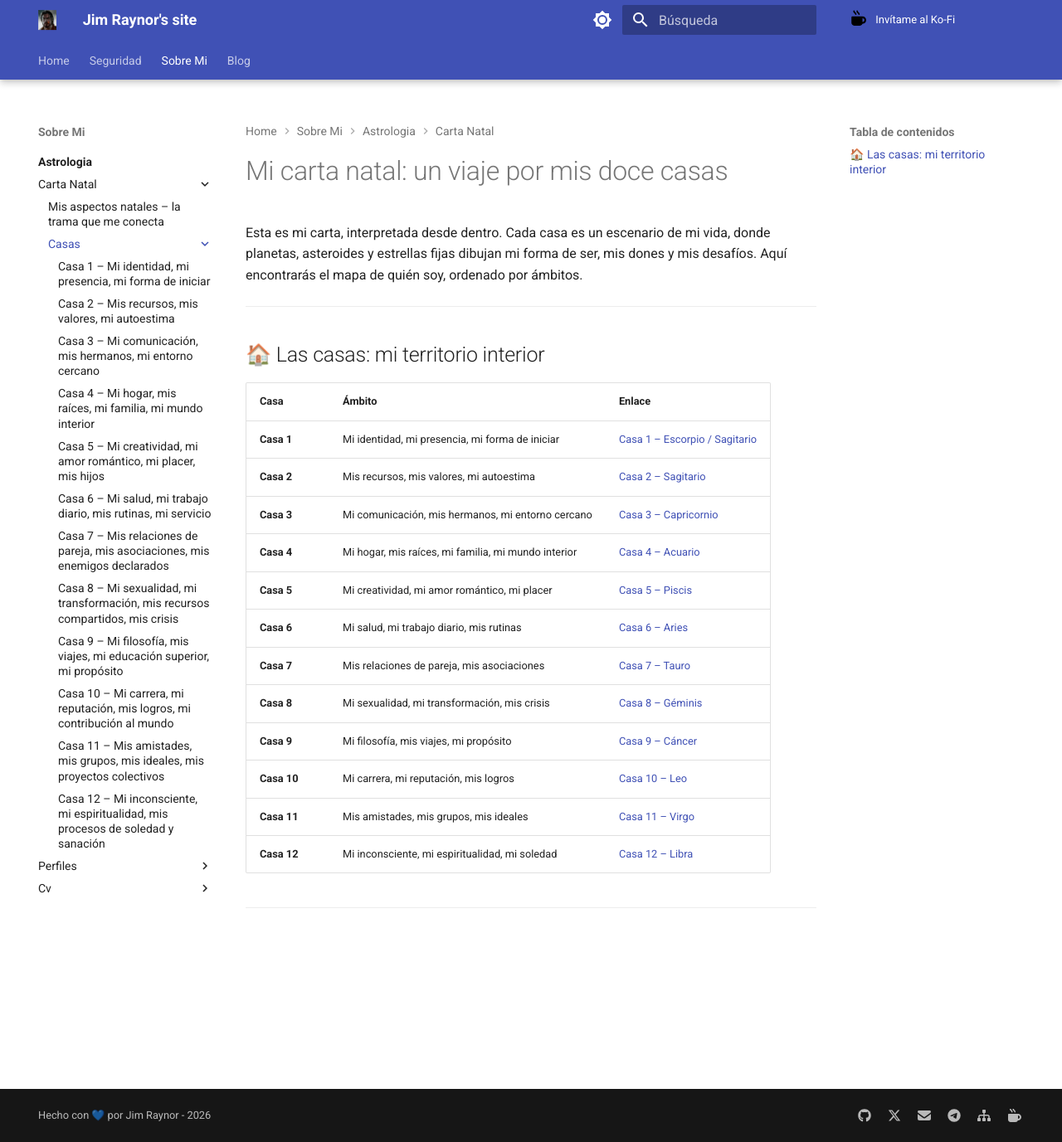
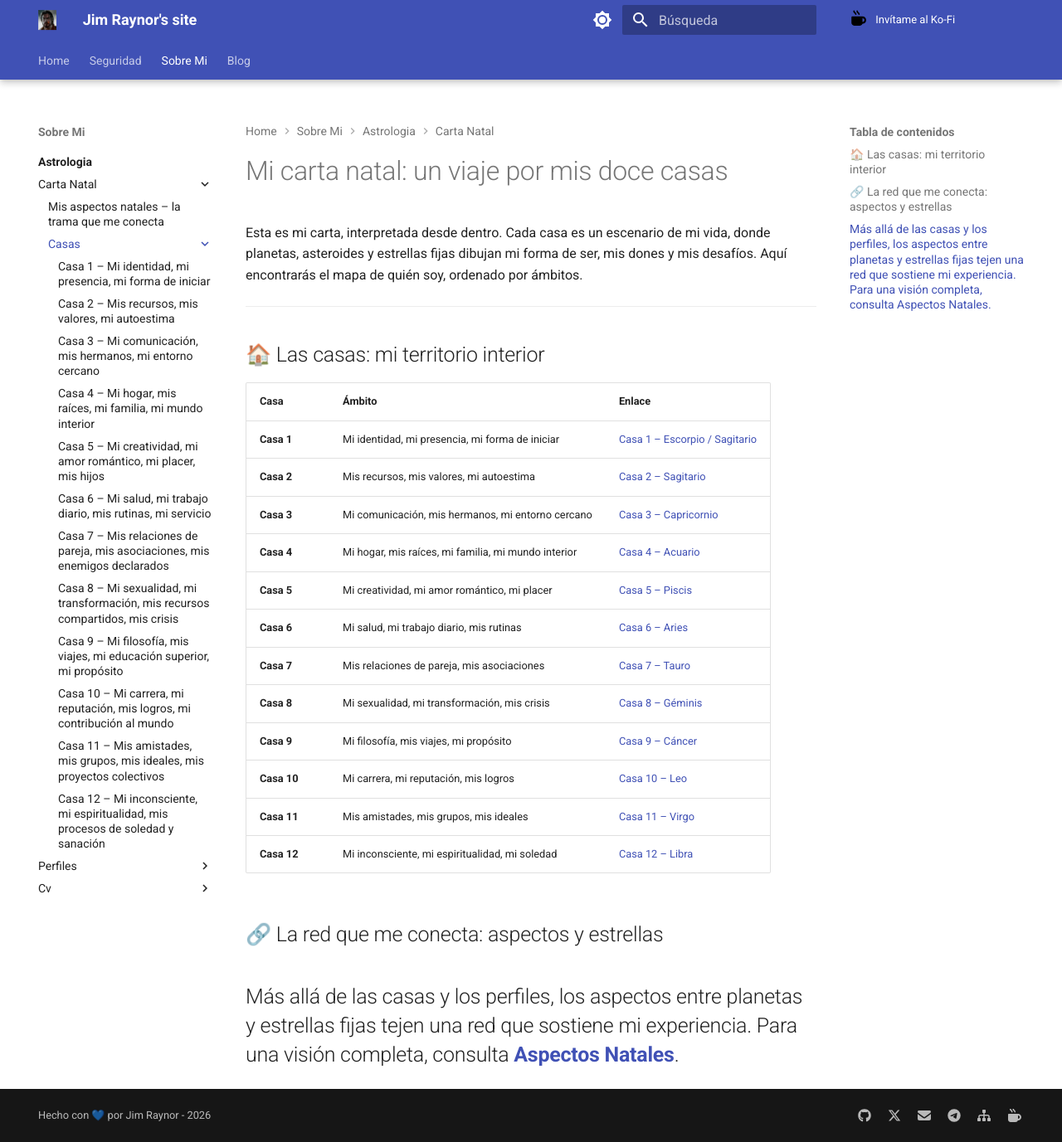
Before and after one commit to jimraynor88/blog, an MkDocs documentation site: the page built from docs/Sobre_Mi/Astrologia/Carta_Natal/Casas/index.md, in a window 1280 px wide and 1377 px high. Shown: the whole window at 83% size. Built offline with MkDocs 1.6.1 and Material for MkDocs 9.7.7, drawn with Linux system fonts in a browser that asks for light colours.

Commit message:
Update index.md

```diff
--- a/docs/Sobre_Mi/Astrologia/Carta_Natal/Casas/index.md
+++ b/docs/Sobre_Mi/Astrologia/Carta_Natal/Casas/index.md
@@ -21,4 +21,7 @@ Esta es mi carta, interpretada desde dentro. Cada casa es un escenario de mi vid
 | **Casa 11** | Mis amistades, mis grupos, mis ideales | [Casa 11 – Virgo](Casa_11.md) |
 | **Casa 12** | Mi inconsciente, mi espiritualidad, mi soledad | [Casa 12 – Libra](Casa_12.md) |
 
+## 🔗 La red que me conecta: aspectos y estrellas
+
+Más allá de las casas y los perfiles, los aspectos entre planetas y estrellas fijas tejen una red que sostiene mi experiencia. Para una visión completa, consulta **[Aspectos Natales](../Aspectos_Natales.md)**.
 ---
```
